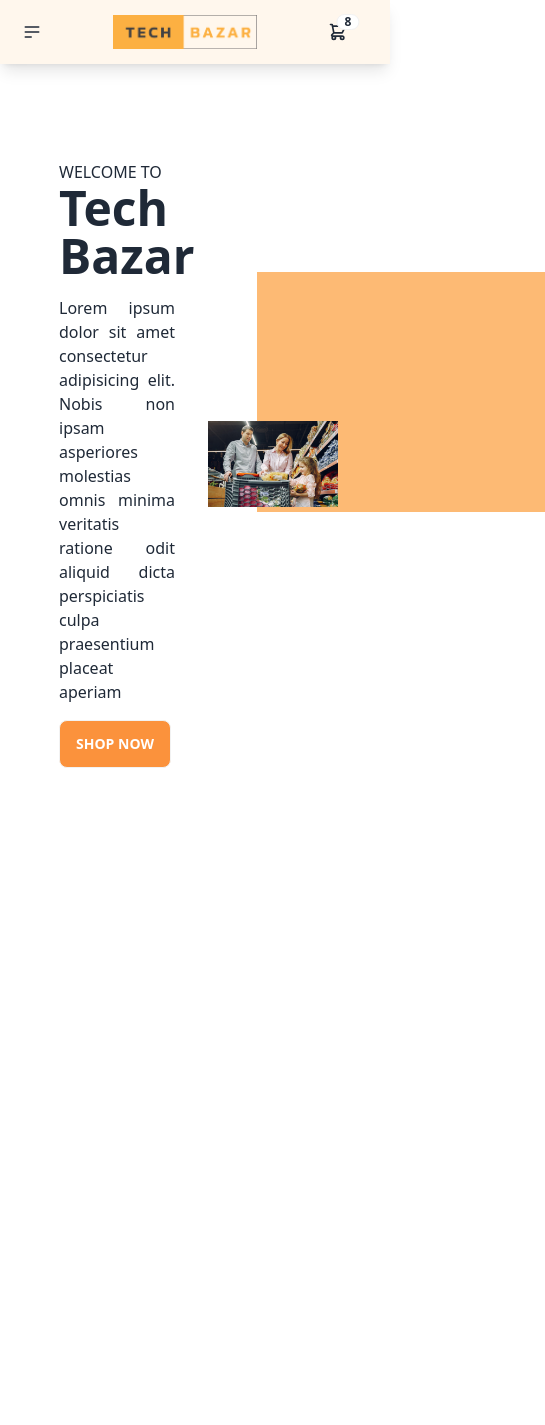
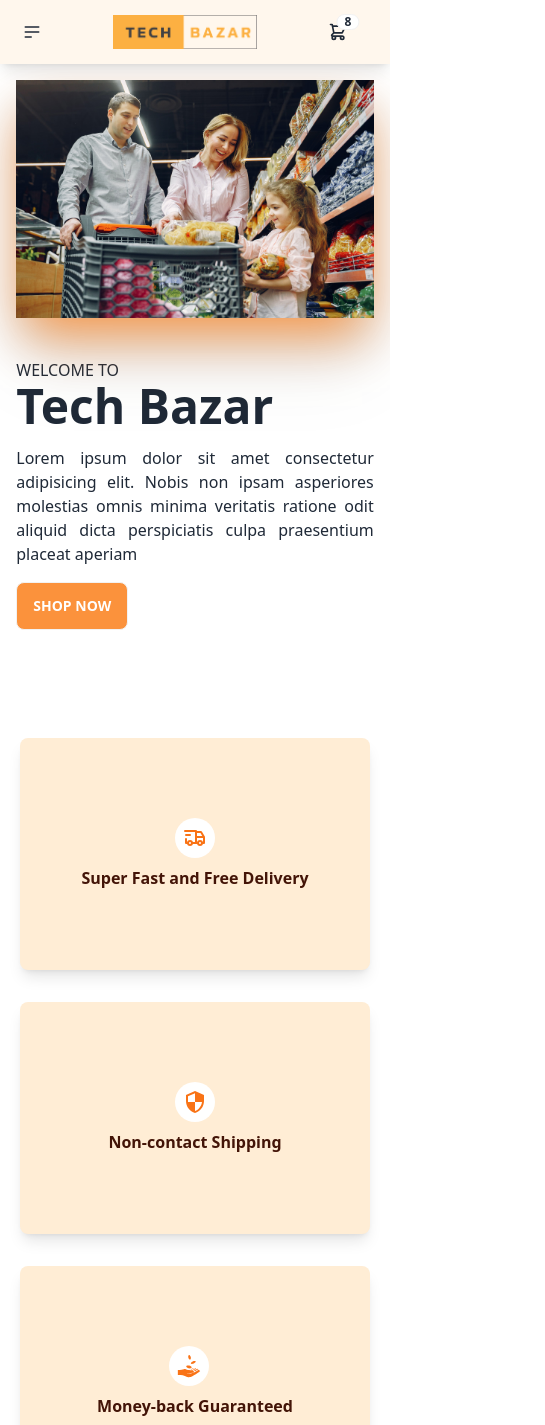
Before and after one commit to vaibhav-3003/TechBazar, a React (Vite) app: page / in a window 390 px wide. Shown: the top 1425 px of the page, 545 px wide, since content can reach past the window. Before the commit the page ends 928 px from the top, so only its background shows below. Built offline with nearby package versions, Linux system fonts and the light colour scheme.

Commit message:
initial commit

```diff
--- a/index.html
+++ b/index.html
@@ -1,5 +1,5 @@
 <!DOCTYPE html>
-<html lang="en">
+<html lang="en" data-theme="light">
   <head>
     <meta charset="UTF-8" />
     <link rel="icon" type="image/svg+xml" href="/vite.svg" />
--- a/package.json
+++ b/package.json
@@ -12,6 +12,7 @@
   "dependencies": {
     "react": "^18.2.0",
     "react-dom": "^18.2.0",
+    "react-icons": "^4.10.1",
     "react-router-dom": "^6.13.0"
   },
   "devDependencies": {
--- a/src/components/Hero.jsx
+++ b/src/components/Hero.jsx
@@ -2,17 +2,16 @@ import React from 'react'
 
 const Hero = ({heading}) => {
   return (
-    <div className="w-full py-20">
-      <div className='mx-auto w-4/5 flex justify-between'>
-        <div className='py-20 px-5 w-1/2'>
+    <div className="w-full pt-20 pb-12">
+      <div className='mx-auto lg:w-4/5 w-11/12 flex flex-col-reverse justify-between md:flex-row'>
+        <div className='py-5 md:py-20 md:px-5 w-full md:w-1/2'>
           <h4 className='text-md uppercase'>Welcome to</h4>
           <h1 className='text-5xl font-bold mb-4'>{heading}</h1>
           <p className='text-justify mb-4'>Lorem ipsum dolor sit amet consectetur adipisicing elit. Nobis non ipsam asperiores molestias omnis minima veritatis ratione odit aliquid dicta perspiciatis culpa praesentium placeat aperiam</p>
           <button className='btn bg-orange-400 text-white hover:bg-orange-500'>Shop Now</button>
         </div>
-        <div className='flex justify-center items-center w-1/2'>
-            <div className='w-72 h-60 bg-orange-300 absolute ml-64 mb-36'></div>
-            <img src="./images/hero.jpg" alt="" className='w-1/3 z-10 absolute'/>
+        <div className='flex justify-center items-center w-full md:w-1/2 lg:px-5 mx-auto mb-5 md:mb-0'>
+            <img src="./images/hero.jpg" alt="" className='w-full md:w-1/3 z-10 md:absolute drop-shadow-2xl shadow-2xl shadow-orange-400'/>
         </div>
       </div>
     </div>
--- /dev/null
+++ b/src/components/Services.jsx
@@ -0,0 +1,50 @@
+import React from 'react'
+import {TbTruckDelivery} from 'react-icons/tb';
+import {MdSecurity} from 'react-icons/md';
+import {GiReceiveMoney} from 'react-icons/gi';
+import {RiSecurePaymentLine} from 'react-icons/ri';
+
+const Services = () => {
+  return (
+    <div className="w-full py-10">
+      <div className="w-full md:w-11/12 lg:w-4/5 mx-auto grid grid-rows-4 grid-cols-1 md:grid-rows-2 md:grid-cols-4 gap-8 px-5">
+        <div className="md:row-span-2 bg-orange-100 flex justify-center items-center flex-col py-20 rounded-lg shadow-lg">
+          <div className="bg-white p-2 rounded-full mb-2">
+            <TbTruckDelivery className="text-2xl text-orange-500" />
+          </div>
+          <h3 className="text-md md:text-sm text-center font-semibold text-orange-950">
+            Super Fast and Free Delivery
+          </h3>
+        </div>
+        <div className="md:col-span-2 row-span-2 grid gap-8">
+          <div className="md:row-span-1 bg-orange-100 flex flex-col md:flex-row justify-center items-center rounded-lg shadow-lg">
+            <div className="bg-white p-2 rounded-full md:mr-3 mb-2 md:mb-0">
+              <MdSecurity className="text-2xl text-orange-500" />
+            </div>
+            <h3 className="text-md text-center font-semibold text-orange-950">
+              Non-contact Shipping
+            </h3>
+          </div>
+          <div className="md:row-span-1 bg-orange-100 flex flex-col md:flex-row justify-center items-center rounded-lg shadow-lg">
+            <div className="bg-white p-2 rounded-full mr-3 mb-2 md:mb-0">
+              <GiReceiveMoney className="text-2xl text-orange-500" />
+            </div>
+            <h3 className="text-md font-semibold text-orange-950">
+              Money-back Guaranteed
+            </h3>
+          </div>
+        </div>
+        <div className="md:row-span-2 bg-orange-100 flex justify-center items-center flex-col py-20 rounded-lg shadow-lg">
+          <div className="bg-white p-2 rounded-full mb-2">
+            <RiSecurePaymentLine className="text-2xl text-orange-500" />
+          </div>
+          <h3 className="text-md md:text-sm text-center font-semibold text-orange-950">
+            Super Secure Payment System
+          </h3>
+        </div>
+      </div>
+    </div>
+  );
+}
+
+export default Services
--- /dev/null
+++ b/src/components/Trusted.jsx
@@ -0,0 +1,11 @@
+import React from 'react'
+
+const Trusted = () => {
+  return (
+    <div>
+      Trusted
+    </div>
+  )
+}
+
+export default Trusted
--- a/src/pages/Contact.jsx
+++ b/src/pages/Contact.jsx
@@ -6,7 +6,7 @@ const Contact = () => {
       <div className="w-1/2 h-full absolute -left-full lg:relative lg:left-0">
         <img src="./images/map.jpg" alt="" className="h-full bg-cover" />
       </div>
-      <div className="w-11/12 md:w-3/4 rounded-xl lg:w-1/2 mt-24 bg-orange-50 h-fit mx-auto lg:h-fit lg:bg-white lg:rounded-none lg:mt-16">
+      <div className="w-11/12 md:w-3/4 rounded-xl lg:w-1/2 mt-24 h-fit mx-auto lg:h-fit lg:bg-white lg:rounded-none lg:mt-16">
         <div className="w-full mt-4 lg:mt-0 lg:py-4 py-4">
           <h2 className="text-center text-3xl md:text-5xl text-gray-700 font-bold mb-4">
             Contact Us
@@ -17,7 +17,7 @@ const Contact = () => {
           </p>
         </div>
         <div className="w-full md:w-3/4 mx-auto px-4 py-2">
-          <form action="">
+          <form action="https://formspree.io/f/xeqbjkno" method="POST">
             <label
               htmlFor="username"
               className="block text-md text-gray-400 mb-2"
@@ -26,6 +26,9 @@ const Contact = () => {
             </label>
             <input
               type="text"
+              name="username"
+              autoComplete="off"
+              required
               className="border w-full block py-1.5 px-2 outline-none shadow-sm rounded-md focus:shadow-md focus:shadow-orange-400 mb-4"
             />
             <label
@@ -35,7 +38,10 @@ const Contact = () => {
               Email
             </label>
             <input
-              type="text"
+              type="email"
+              name="email"
+              autoComplete="off"
+              required
               className="border w-full block py-1.5 px-2 outline-none shadow-sm rounded-md focus:shadow-md focus:shadow-orange-400 mb-4"
             />
             <label
@@ -45,7 +51,9 @@ const Contact = () => {
               Message
             </label>
             <textarea
-              name=""
+              name="message"
+              required
+              autoComplete="off"
               id=""
               cols="5"
               rows="4"
--- a/src/pages/Home.jsx
+++ b/src/pages/Home.jsx
@@ -1,10 +1,17 @@
 import React from 'react'
 import Hero from '../components/Hero'
+import Services from '../components/Services';
+import Trusted from '../components/Trusted';
 
 const Home = () => {
   return (
-    <Hero heading="Tech Bazar"/>
-  )
+    <div>
+      <Hero heading="Tech Bazar" />
+
+      <Services />
+      <Trusted />
+    </div>
+  );
 }
 
 export default Home
```
Also changed, not shown: 1 other file (tests, documents, lock files or other folders).
